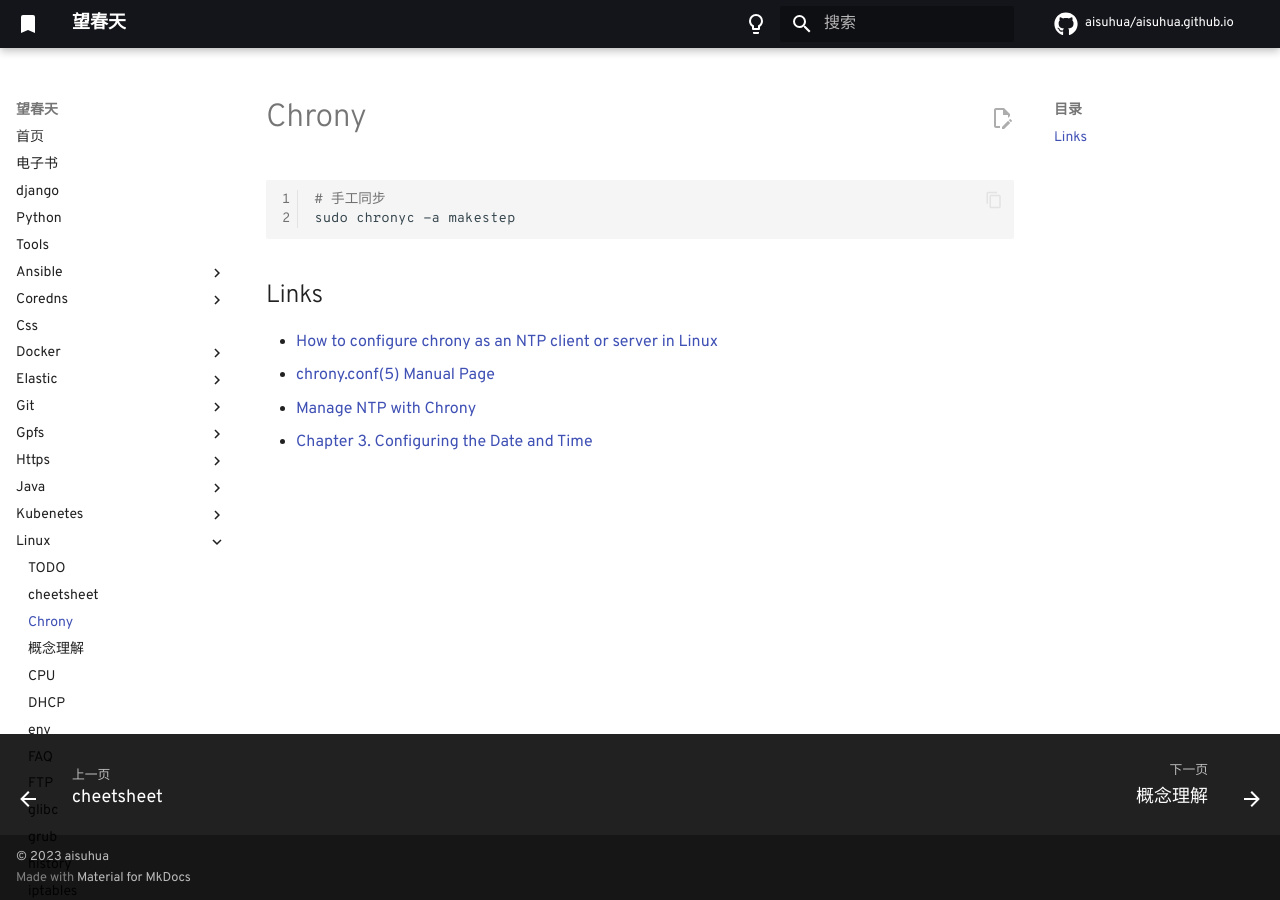
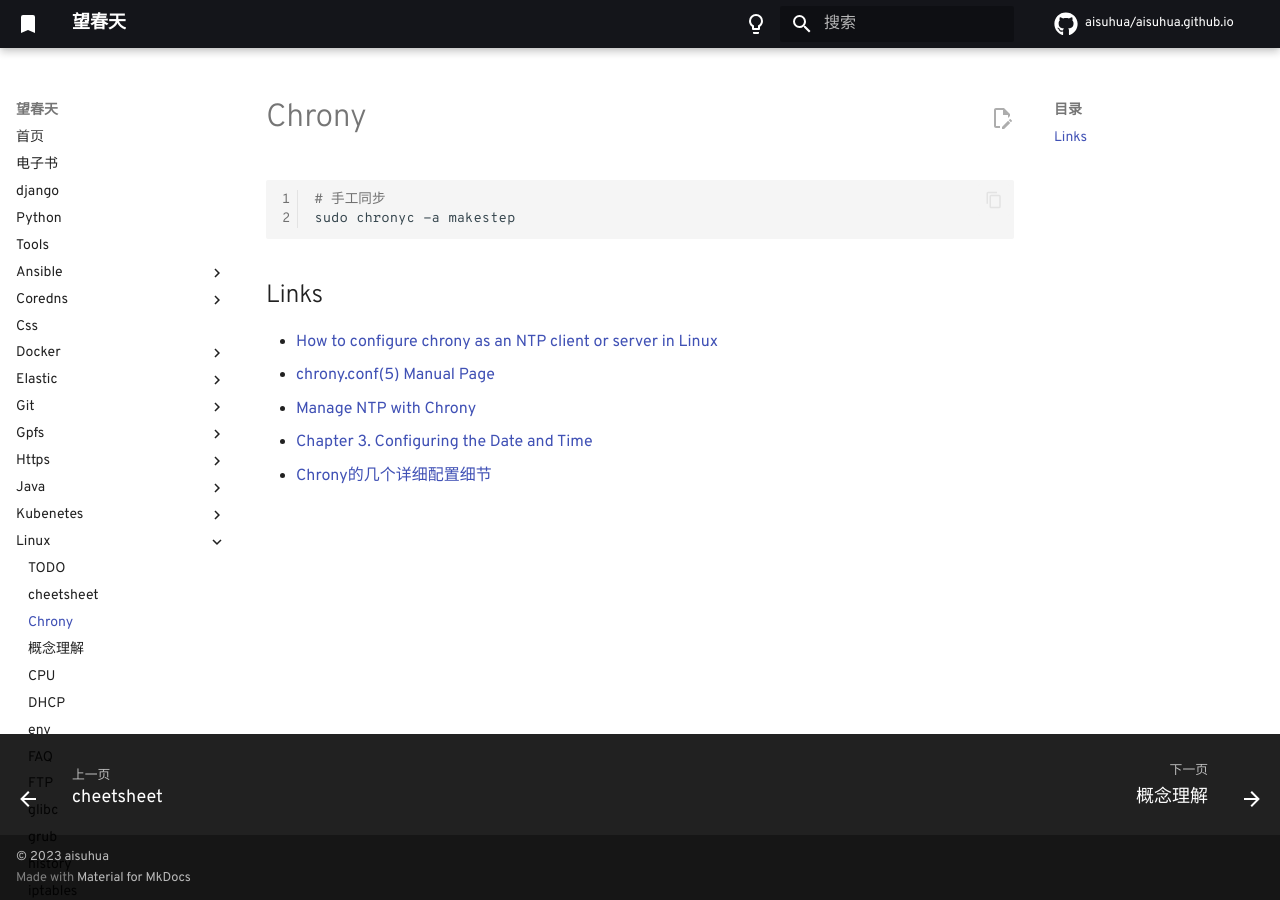
Before and after one commit to aisuhua/aisuhua.github.io, an MkDocs documentation site: the page built from docs/linux/chrony.md, in a window 1280 px wide. Built offline with MkDocs 1.6.1 and Material for MkDocs 9.7.7, drawn with Linux system fonts in a browser that asks for light colours; comment, search, counter and statistics services are not loaded.

Commit message:
faq.md springboot.md redhat.md vsftpd.md

```diff
--- a/docs/linux/chrony.md
+++ b/docs/linux/chrony.md
@@ -11,3 +11,4 @@ sudo chronyc -a makestep
 - [chrony.conf(5) Manual Page](https://chrony-project.org/doc/3.4/chrony.conf.html)
 - [Manage NTP with Chrony](https://opensource.com/article/18/12/manage-ntp-chrony)
 - [Chapter 3. Configuring the Date and Time](https://access.redhat.com/documentation/en-us/red_hat_enterprise_linux/7/html/system_administrators_guide/chap-configuring_the_date_and_time)
+- [Chrony的几个详细配置细节](https://bajie.dev/posts/20211020-chrony/)
```
